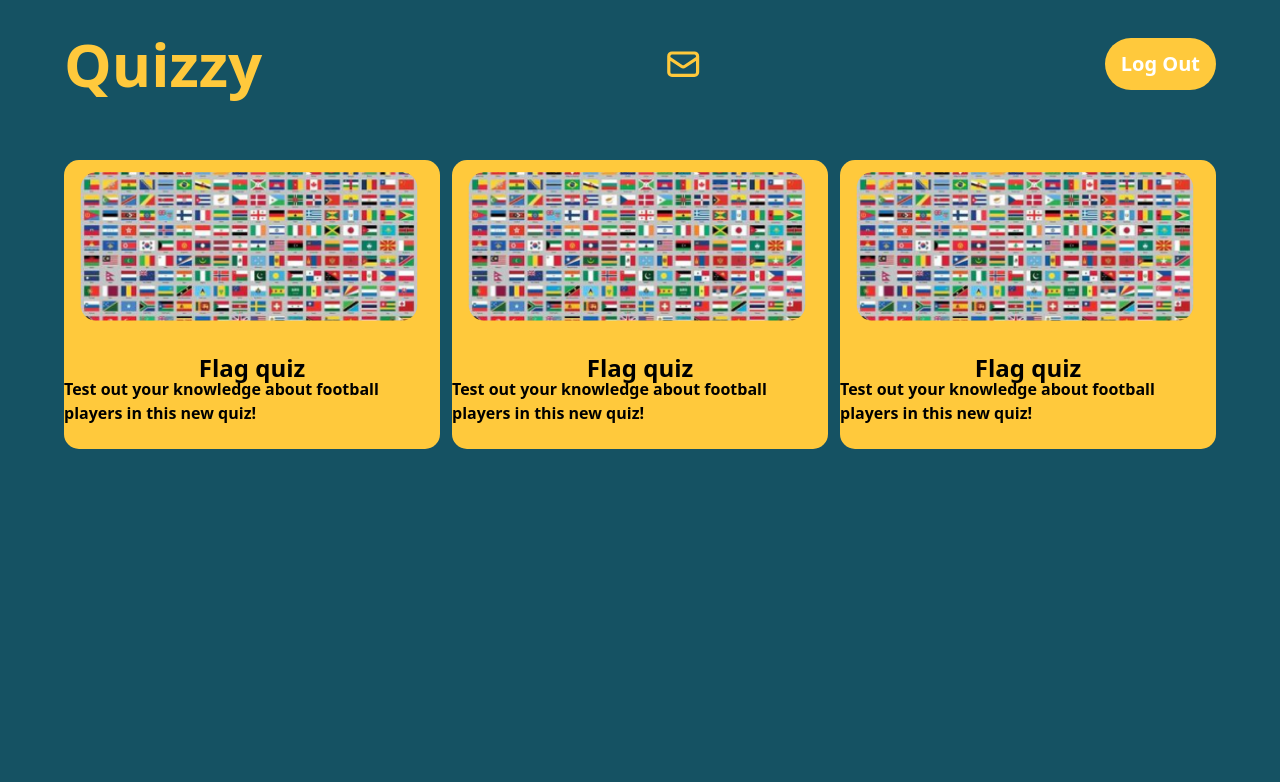
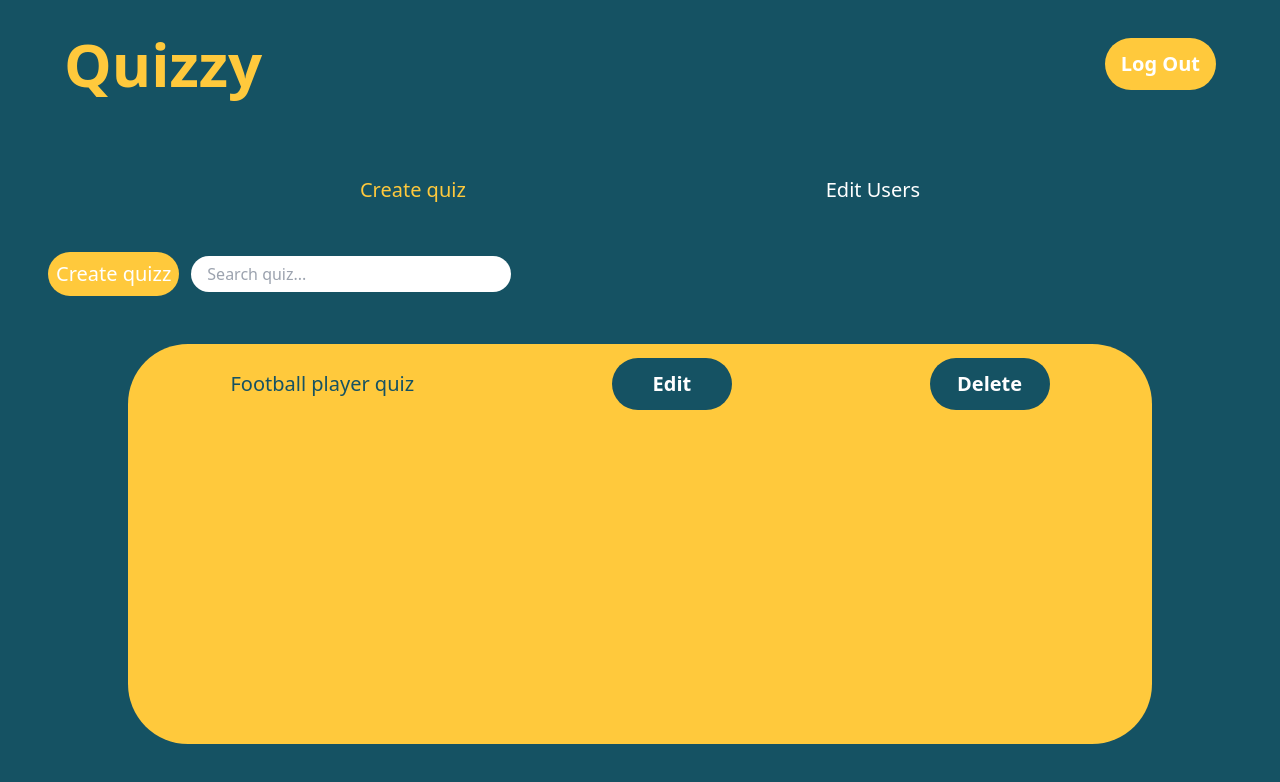
Before and after one commit to StrahinjaWebDev/Quiz, a React (Vite) app: page / in a window 1280 px wide. Shown: the top 782 px of the page. Built offline with nearby package versions, Linux system fonts and the light colour scheme.

Commit message:
refactoring components and on  main page

```diff
--- a/src/App.tsx
+++ b/src/App.tsx
@@ -6,7 +6,7 @@ function App() {
   return (
     <>
       {/* <SignIn /> */}
-      < Admin />
+      <Admin />
     </>
   );
 }
--- a/src/components/Button.tsx
+++ b/src/components/Button.tsx
@@ -2,7 +2,7 @@ import React from "react";
 import classNames from "classnames";
 import IButtonProps from "../interfaces/interfaces";
 
-const Button: React.FC<IButtonProps> = ({ label, primary, secondary }) => {
+const Button = ({ label, primary, secondary }: IButtonProps) => {
   const primaryButtonClasses =
     "bg-main hover:opacity-90 tablet:text-xl text-sm text-white py-1 px-2 desktop:w-[6em] font-semibold tablet:py-3 tablet:px-4 rounded-[60px]";
   const secondaryButtonClasses = "bg-secondary text-white hover:opacity-90 text-sm tablet:text-xl py-2 px-2   rounded-[60px]";
--- /dev/null
+++ b/src/components/Card.tsx
@@ -0,0 +1,27 @@
+import React from "react";
+import classNames from "classnames";
+import ICard from "../interfaces/interfaces";
+
+const Card = ({ images, quizMainText, quizDescription, imgAlt }: ICard) => {
+  const primaryCardClasses = "h-[45vh] w-[90%] grid grid-rows bg-secondary rounded-[15px]";
+  const primaryImgClasses = "ml-4 pt-1 tablet:w-[90%]";
+  const primarySpanClasses = "flex justify-center text-xl font-semibold";
+  const primaryPClasses = "font-semibold text-sm";
+
+  const CardClasses = classNames({
+    [primaryCardClasses]: primaryCardClasses,
+    [primaryImgClasses]: primaryCardClasses,
+    [primarySpanClasses]: primarySpanClasses,
+    [primaryPClasses]: primaryPClasses,
+  });
+
+  return (
+    <div className={CardClasses}>
+      <img src={images} className={primaryImgClasses} alt={imgAlt} />
+      <span className={primarySpanClasses}>{quizMainText}</span>
+      <p className={primaryPClasses}>{quizDescription}</p>
+    </div>
+  );
+};
+
+export default Card;
--- a/src/components/Input.tsx
+++ b/src/components/Input.tsx
@@ -2,7 +2,7 @@ import React from "react";
 import classNames from "classnames";
 import type IInputProps from "../interfaces/interfaces";
 
-const Input: React.FC<IInputProps> = ({ primary, placeholder }) => {
+const Input = ({ primary, placeholder }: IInputProps) => {
   const primaryInputClasses = "rounded-[60px] w-[20em] h-[2.2em] placeholder:pl-4";
 
   const inputClasses = classNames({
--- a/src/components/Navbar.tsx
+++ b/src/components/Navbar.tsx
@@ -1,43 +1,46 @@
-import React, {useState} from "react";
+import React, { useState } from "react";
 import SignOutBtn from "../components/SignOutBtn";
-import { HiOutlineMail } from 'react-icons/hi'
-import INavbar from '../interfaces/interfaces'
+import { HiOutlineMail } from "react-icons/hi";
+import INavbar from "../interfaces/interfaces";
 
-
-
-const Navbar = ({showMailIcon}:INavbar) => {
-
-const [seeInvitations, setSeeInvitations] = useState(false)
+const Navbar = ({ showMailIcon }: INavbar) => {
+  const [seeInvitations, setSeeInvitations] = useState(false);
 
   const handleIvnitations = () => {
-  setSeeInvitations(!seeInvitations)
-}
-
-console.log(seeInvitations)
+    setSeeInvitations(!seeInvitations);
+  };
 
   return (
     <>
       <div className="flex justify-center items-center mt-8 tablet:mt-0">
         <nav className="w-[90vw] h-[10vw] flex items-center justify-between ">
-        <h1 className="text-6xl text-secondary font-semibold">Quizzy</h1>
-        {showMailIcon && <button><HiOutlineMail onClick={handleIvnitations} className="text-secondary" size={'2.4em'} /></button>}
+          <h1 className="text-6xl text-secondary font-semibold">
+            Quizzy{" "}
+            {showMailIcon && (
+              <button>
+                <HiOutlineMail onClick={handleIvnitations} className="text-secondary " size={"0.5em"} />
+              </button>
+            )}
+          </h1>
           <SignOutBtn label="Sign Out" primary />
         </nav>
       </div>
-    {seeInvitations === true && <div className="h-[60vh] w-screen absolute mt-8 flex justify-center">
+      {seeInvitations === true && (
+        <div className="h-[60vh] w-screen absolute mt-8 flex justify-center">
           <div className="bg-secondary w-[90%] h-[100%] flex justify-center">
             <div className="flex flex-col mt-6 text-main font-bold w-[100%]">
-          <h1 className="text-3xl">Invintations</h1>
-          <div className="flex flex-row mt-3 w-[100%]">
-            <p className="w-[80%]">User invited you to play Football player quiz</p>
+              <h1 className="text-3xl flex justify-center desktop:text-5xl">Invitations</h1>
+              <div className="flex flex-row mt-12 w-[100%] justify-center">
+                <p className="w-[80%] text-xl">User invited you to play Football player quiz</p>
                 <div className="flex gap-3">
-              <button>✓</button>
-              <button>X</button>
+                  <button className="text-5xl">✓</button>
+                  <button className="text-5xl">X</button>
                 </div>
               </div>
             </div>
           </div>
-      </div>}
+        </div>
+      )}
     </>
   );
 };
--- a/src/components/SignOutBtn.tsx
+++ b/src/components/SignOutBtn.tsx
@@ -2,7 +2,7 @@ import React from "react";
 import classNames from "classnames";
 import IButtonProps from "../interfaces/interfaces";
 
-const Button: React.FC<IButtonProps> = ({ primary }) => {
+const Button = ({ primary }: IButtonProps) => {
   const primaryButtonClasses =
     "bg-secondary hover:opacity-90 text-xl text-white font-semibold px-2 py-1 tablet:py-3 tablet:px-4 rounded-[60px] mt-5 tablet:mt-0";
 
--- a/src/interfaces/interfaces.ts
+++ b/src/interfaces/interfaces.ts
@@ -4,7 +4,7 @@ export default interface IInputProps {
 }
 
 export default interface IButtonProps {
-  label: string;
+  label?: string;
   primary?: boolean;
   secondary?: boolean;
 }
@@ -12,3 +12,9 @@ export default interface IButtonProps {
 export default interface INavbar {
   showMailIcon?: boolean;
 }
+export default interface ICard {
+  images?: string;
+  quizMainText?: string;
+  quizDescription?: string;
+  imgAlt?: string;
+}
--- a/src/pages/Admin.tsx
+++ b/src/pages/Admin.tsx
@@ -2,14 +2,15 @@ import React, { useState } from "react";
 import Navbar from "../components/Navbar";
 import Input from "../components/Input";
 import Button from "../components/Button";
-import Flags from  '../images/Flags.png'
-import Footbal from '../images/Football.png'
-import Planet from '../images/Planet.png'
-import { text } from "stream/consumers";
+import Flags from "../images/Flags.png";
+import Footbal from "../images/Football.png";
+import Planet from "../images/Planet.png";
+import Card from "../components/Card";
 
 const Admin = () => {
-  const [admin, setAdmin] = useState(false)
+  const [admin, setAdmin] = useState(true);
   const [activeBoard, setActiveBoard] = useState("Create");
+  const [selectedQuiz, setSelectedQuiz] = useState(false);
 
   const handleActiveBoard = () => {
     setActiveBoard(activeBoard);
@@ -17,19 +18,27 @@ const Admin = () => {
 
   return (
     <>
-      {admin === true && <Navbar label="Admin Navbar" showMailIcon={false}/>}
-      {admin === true &&
+      {admin === true && <Navbar label="Admin Navbar" showMailIcon={false} />}
+      {admin === true && (
         <div className="w-screen h-[90vh] justify-center items-center mt-12">
           <div className="flex justify-evenly items-center desktop:mb-12">
-          <button className="text-white text-xl" style={{ color: activeBoard === "Create" ? "#FFC93C" : "white" }} onClick={(e) => setActiveBoard("Create")}>
-            Create new quiz
+            <button
+              className="text-white text-xl"
+              style={{ color: activeBoard === "Create" ? "#FFC93C" : "white" }}
+              onClick={(e) => setActiveBoard("Create")}
+            >
+              Create quiz
             </button>
-          <button style={{ color: activeBoard === "Edit" ? "#FFC93C" : "white" }} className=" text-white text-xl" onClick={(e) => setActiveBoard("Edit")}>
+            <button
+              style={{ color: activeBoard === "Edit" ? "#FFC93C" : "white" }}
+              className=" text-white text-xl"
+              onClick={(e) => setActiveBoard("Edit")}
+            >
               Edit Users
             </button>
           </div>
           <div className="flex mt-12 tablet:mt-0 gap-3 items-center desktop:ml-12">
-          {activeBoard === "Create" && <Button label="Create new quizz" secondary placeholder="" />}
+            {activeBoard === "Create" && <Button label="Create quizz" secondary placeholder="" />}
             {activeBoard === "Edit" && <Button label="Add users" secondary placeholder="" />}
             <Input label="search quiz" placeholder="Search quiz..." primary />
           </div>
@@ -55,36 +64,44 @@ const Admin = () => {
               </div>
             </div>
           )}
-      </div> }
-      {admin === false && <Navbar label="User Navbar" showMailIcon={true}/>}
-      {admin === false && <div className="w-screen h-[30vh] flex justify-center items-center">
-
-        <div className="w-[90%] h-[100%]  grid grid-rows mt-[4em] gap-3 desktop:gap-3 tablet:grid-cols-3">
-          <div className="grid grid-rows-3 bg-secondary rounded-[15px] h-[60%]">
-            <img src={Flags} className="ml-4 pt-3 tablet:w-[90%] "  alt="" />
-            <span className="flex justify-center text-2xl font-semibold pt-[4em]">Flag quiz</span>
-            <p className="font-semibold pt-6">Test out your knowledge about football players in this new quiz!</p>
         </div>
-
-          <div className="grid grid-rows-3 bg-secondary rounded-[15px] h-[60%]">
-            <img src={Flags} className="ml-4 pt-3 tablet:w-[90%] "  alt="" />
-            <span className="flex justify-center text-2xl font-semibold pt-[4em]">Flag quiz</span>
-            <p className="font-semibold pt-6">Test out your knowledge about football players in this new quiz!</p>
+      )}
+      {admin === false && <Navbar label="User Navbar" showMailIcon={true} />}
+      {admin === false && (
+        <div className="w-screen flex justify-center items-center ">
+          <div className="w-[80%] h-[100%]  grid grid-cols-3  grid-rows-3 justify-between mt-[4em] desktop:gap-3 tablet:grid-cols-3">
+            <Card
+              label="Football"
+              images={Footbal}
+              imgAlt={"Footbal"}
+              quizMainText={"Football"}
+              quizDescription={
+                "In a fast-paced football showdown, two teams went head-to-head, displaying their skills and tactics on the field."
+              }
+            />
+            <Card
+              label="Flag"
+              images={Flags}
+              imgAlt={"Footbal"}
+              quizMainText={"Flag"}
+              quizDescription={
+                "In a fast-paced football showdown, two teams went head-to-head, displaying their skills and tactics on the field."
+              }
+            />
+            <Card
+              label="planet"
+              images={Planet}
+              imgAlt={"Footbal"}
+              quizMainText={"Planet"}
+              quizDescription={
+                "In a fast-paced football showdown, two teams went head-to-head, displaying their skills and tactics on the field."
+              }
+            />
           </div>
-          <div className="grid grid-rows-3 bg-secondary rounded-[15px] h-[60%]">
-            <img src={Flags} className="ml-4 pt-3 tablet:w-[90%] "  alt="" />
-            <span className="flex justify-center text-2xl font-semibold pt-[4em]">Flag quiz</span>
-            <p className="font-semibold pt-6">Test out your knowledge about football players in this new quiz!</p>
         </div>
-
-        </div>
-
-
-        </div>}
-
+      )}
     </>
   );
 };
 
-
 export default Admin;
```
Lines whose indentation alone changed are shown as unchanged.
